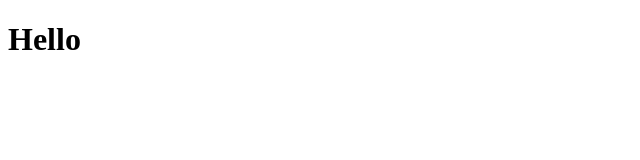
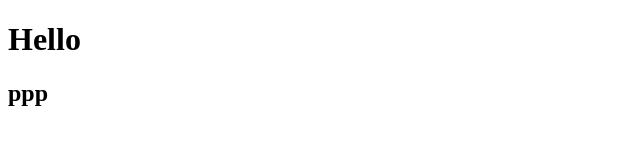
Before and after one commit to AjinkyaLY/GitHub-LSD, a plain HTML site: page index.html in a window 1280 px wide. Shown: the full height of the page, 0-640 px from the left. Drawn offline with Linux system fonts and the light colour scheme.

Commit message:
h2 tag add

```diff
--- a/index.html
+++ b/index.html
@@ -9,6 +9,7 @@
 
 <body>
     <h1>Hello</h1>
+    <h2>ppp</h2>
 </body>
 
 </html>
```
